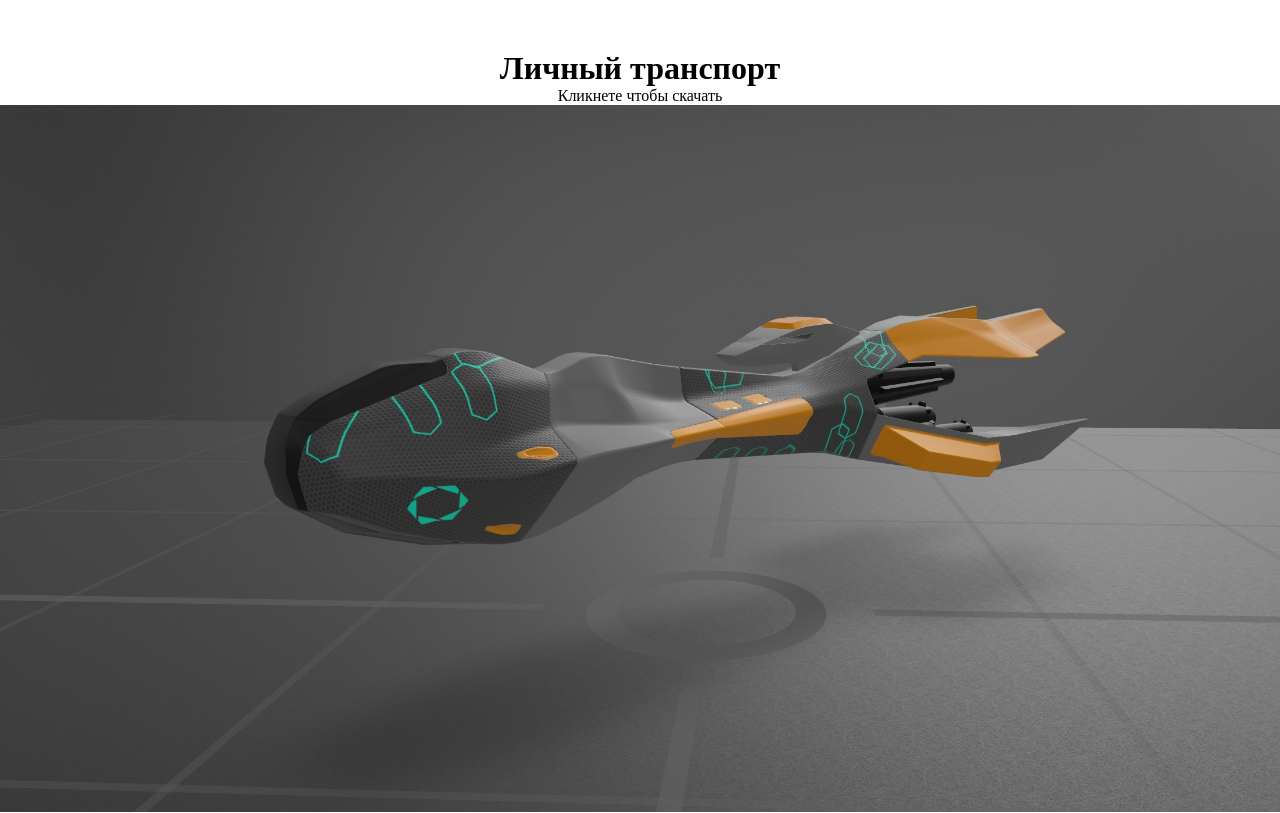
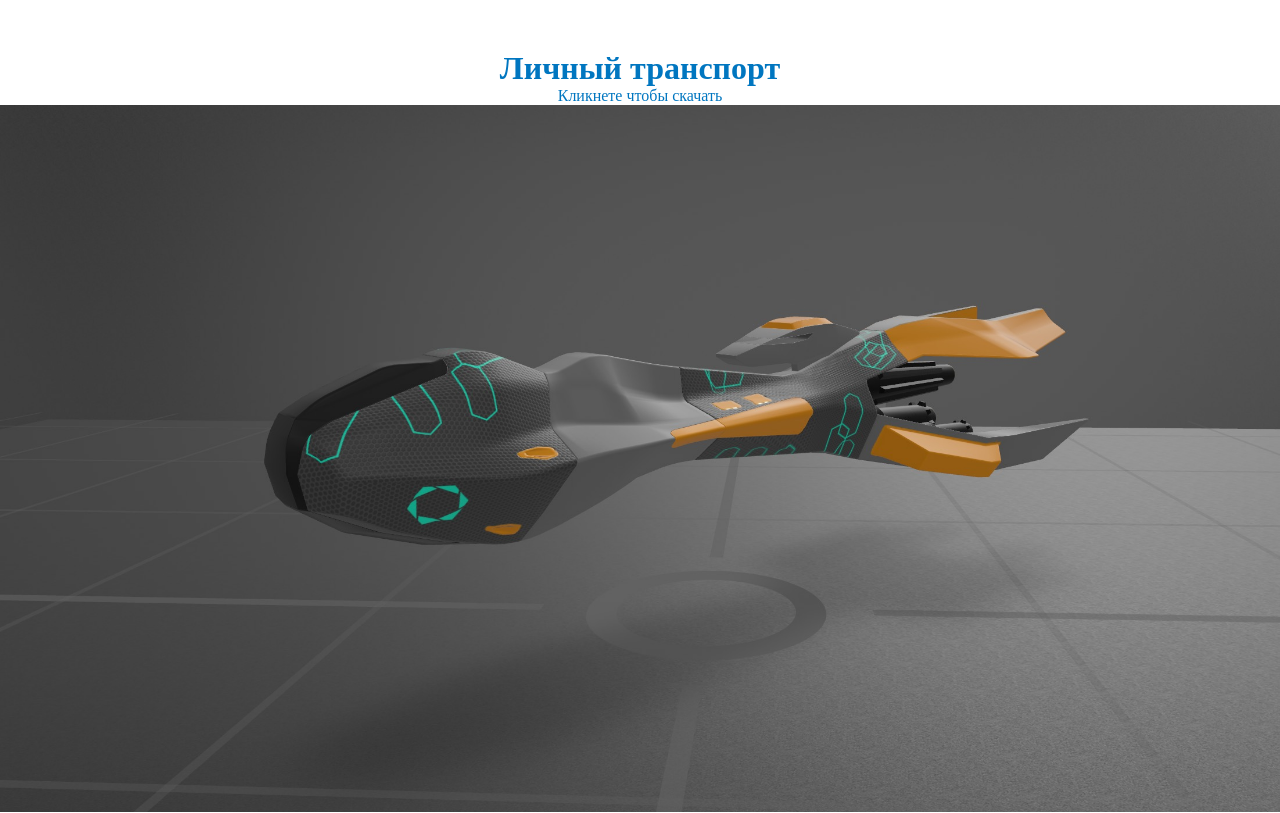
Before and after one commit to AlexWeb2018/alfatest.github.io, a plain HTML site: page index.html in a window 1280 px wide. Shown: the top 813 px of the page. Drawn offline with Linux system fonts and the light colour scheme.

Commit message:
Add files via upload

```diff
--- a/style.css
+++ b/style.css
@@ -7,6 +7,7 @@
 .box {
 	text-align: center;
 	margin: 50px 0;
+	color: #0076c0;
 }
 
 img {
```
